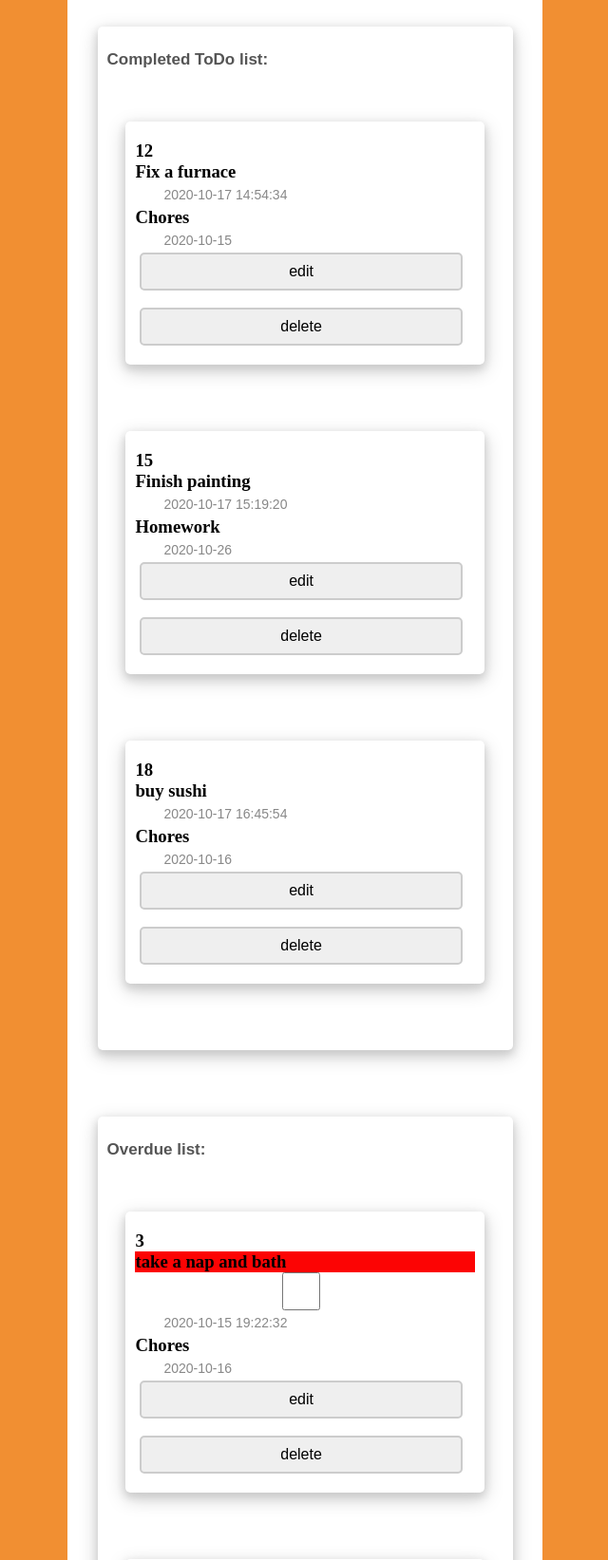
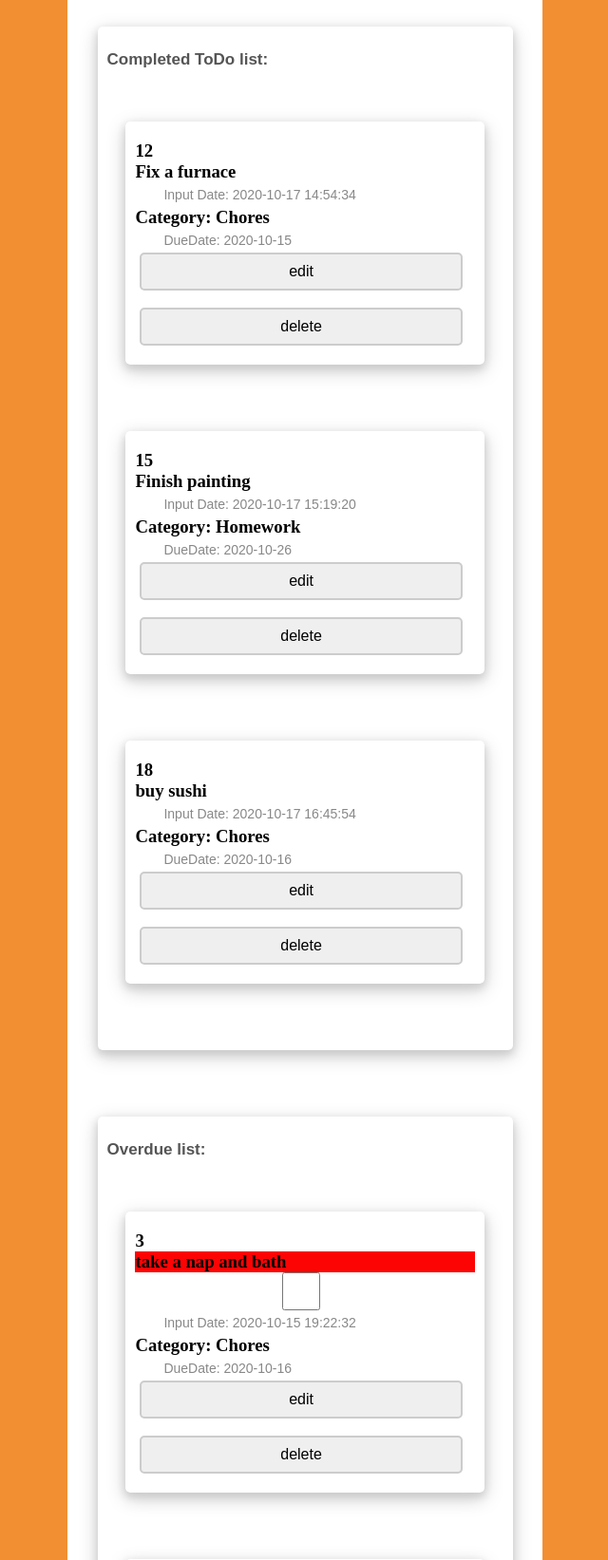
Before and after one commit to AlecTech/mysqli-assignment-to-do-list-AlecTech, a PHP site: page / in a window 1280 px wide. Shown: the part 269-1912 px from the top of the page at 95% size, without its empty margins (319-959 px from the left). Run offline with PHP 8.4, Linux system fonts and the light colour scheme; data comes from the database, SQL or seed files in the repository.

Commit message:
Final commit just some lables added to show which data has what

```diff
--- a/index.php
+++ b/index.php
@@ -107,9 +107,9 @@ if($result_completed->num_rows > 0)
                         <h3>%s</h3>
 
                     </div>
-                    <small>%s</small>
-                    <h3>%s</h3>
-                    <small>%s</small>
+                    <small>Input Date: %s</small>
+                    <h3>Category: %s</h3>
+                    <small>DueDate: %s</small>
                     <div> <input type="button" value="edit" onclick="window.location.href=`edit.php?id=%d`" > <span> &emsp; </span>
                     <input type="button" value="delete" onclick="window.location.href=`delete.php?id=%d`"> </div>
                 </div>
@@ -165,10 +165,9 @@ else
          $overdues .= sprintf
          ('
                     </form>
-                    <small>%s</small>
-                    <h3>%s</h3>
-                    <small>%s</small>
-
+                    <small>Input Date: %s</small>
+                    <h3>Category: %s</h3>
+                    <small>DueDate: %s</small>
                     <div> <input type="button" value="edit" onclick="window.location.href=`edit.php?id=%d`"> <span> &emsp; </span>
                     <input type="button" value="delete" onclick="window.location.href=`delete.php?id=%d`"> </div>
                 </div>
@@ -223,9 +222,9 @@ else
          $tasks .= sprintf
          ('
                     </form>
-                    <small>%s</small>
-                    <h3>%s</h3>
-                    <small>%s</small>
+                    <small>Input Date: %s</small>
+                    <h3>Category: %s</h3>
+                    <small>DueDate: %s</small>
                     <div> <input type="button" value="edit" onclick="window.location.href=`edit.php?id=%d`">  <span> &emsp; </span>
                     <input type="button" value="delete" onclick="window.location.href=`delete.php?id=%d`"> </div>
                 </div>
```
